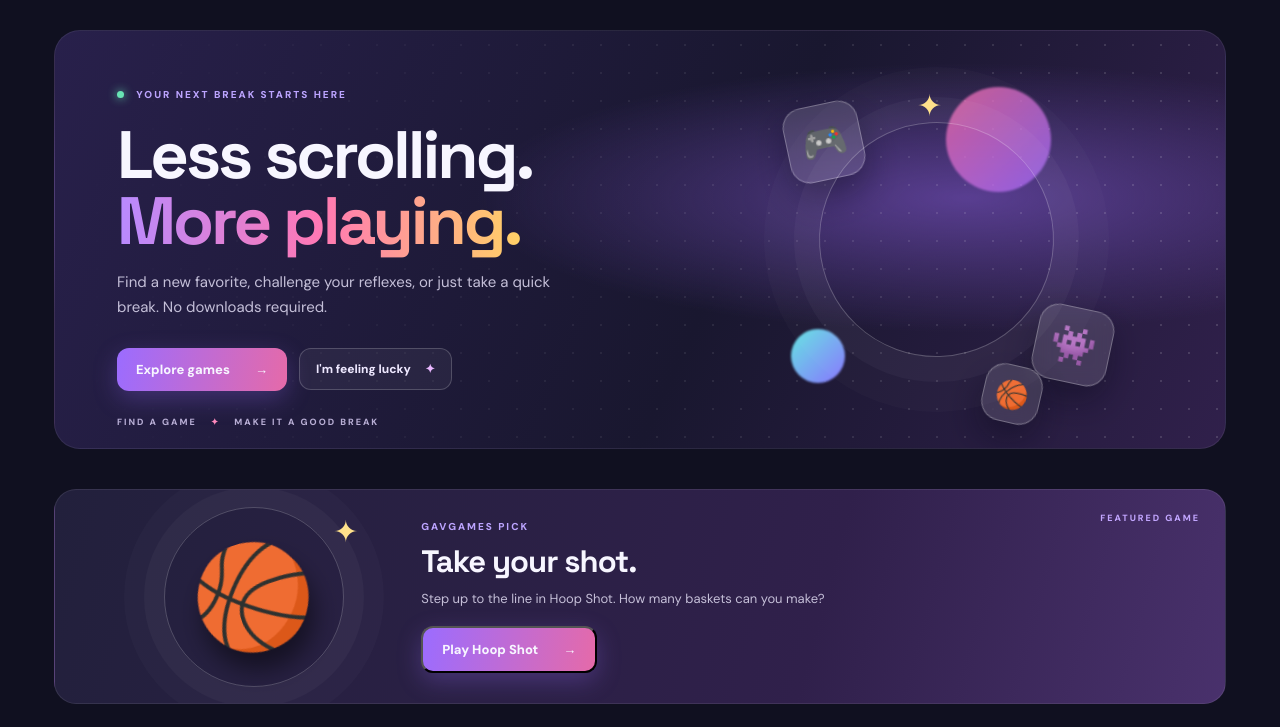
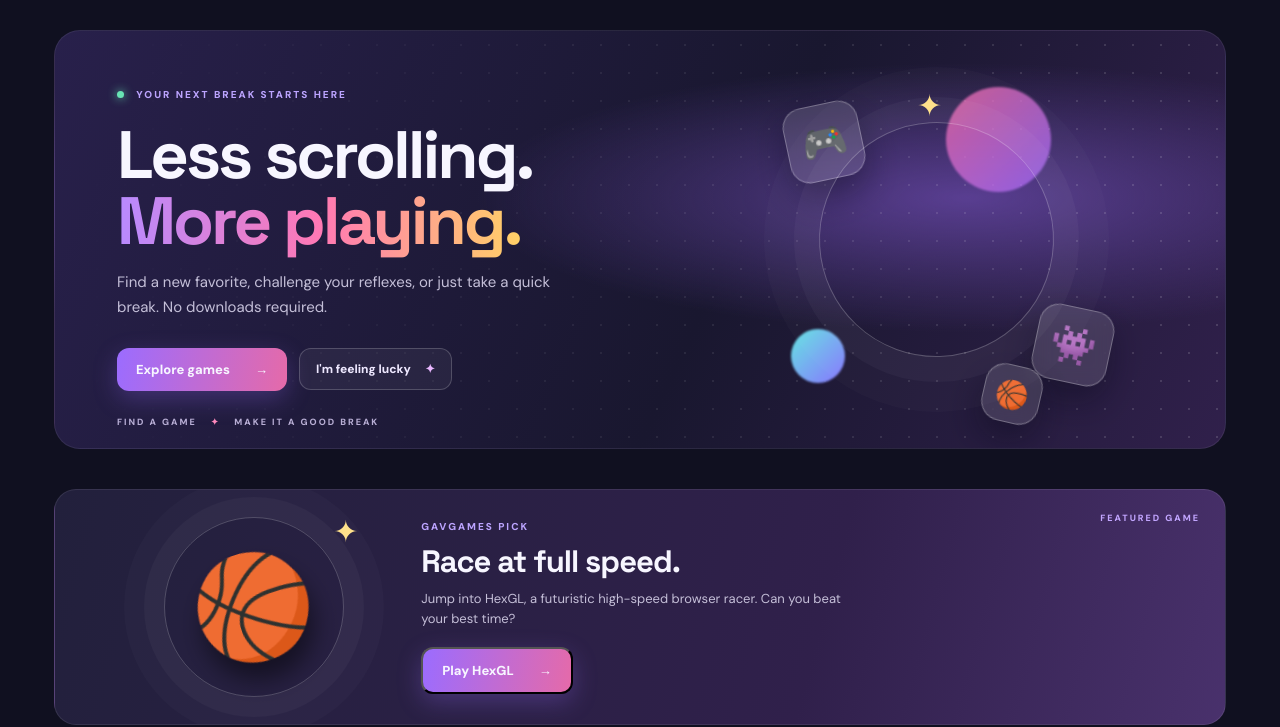
Before and after one commit to gavcancode/gavgames, a plain HTML site: page gavgames/index.html in a window 1280 px wide. Shown: the part 88-815 px from the top of the page. Drawn offline with Linux system fonts and the light colour scheme.

Commit message:
Feature HexGL in the GavGames homepage spotlight

```diff
--- a/gavgames/index.html
+++ b/gavgames/index.html
@@ -53,9 +53,9 @@
         </div>
         <div class="spotlight-copy">
           <div class="eyebrow">GAVGAMES PICK</div>
-          <h2 id="spotlightTitle">Take your shot.</h2>
-          <p>Step up to the line in Hoop Shot. How many baskets can you make?</p>
-          <button class="primary-btn" id="featuredPlayButton" type="button">Play Hoop Shot <span>→</span></button>
+          <h2 id="spotlightTitle">Race at full speed.</h2>
+          <p>Jump into HexGL, a futuristic high-speed browser racer. Can you beat your best time?</p>
+          <button class="primary-btn" id="featuredPlayButton" type="button">Play HexGL <span>→</span></button>
         </div>
         <div class="spotlight-label">FEATURED GAME</div>
       </section>
```
